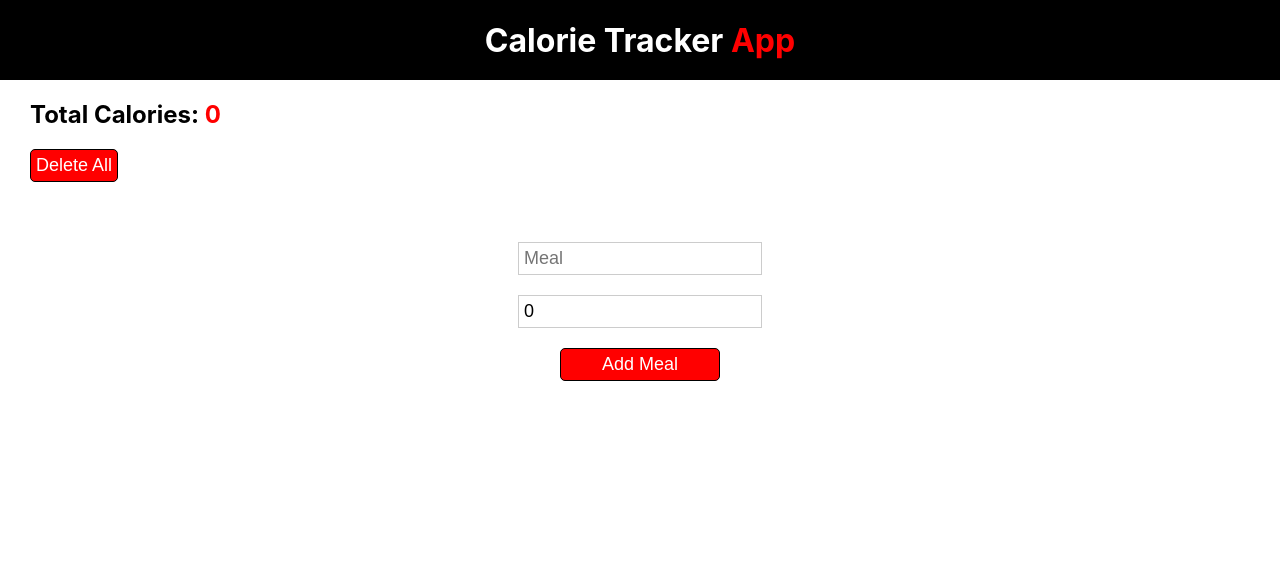
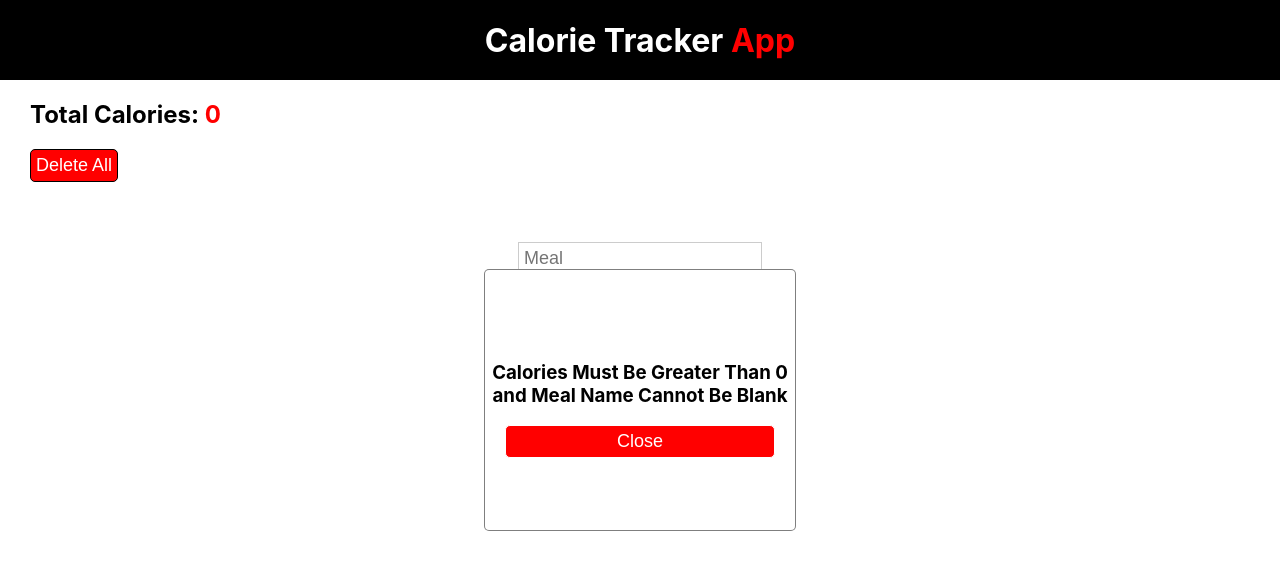
Before and after one commit to jjamieson1152/calorie-tracker-app, a React (Create React App) app: page / in a window 1280 px wide. Both pictures are taken after typing "Sample" into the empty fields and a click on the button "Add Meal". Shown: the top 570 px of the page. Built offline with nearby package versions, Linux system fonts and the light colour scheme.

Commit message:
Modal Component

```diff
--- a/src/App.css
+++ b/src/App.css
@@ -122,3 +122,34 @@ span {
   border: 1px solid black;
   cursor: pointer;
 }
+
+.app__modal {
+  width: 300px;
+  height: 250px;
+  background: white;
+  border: 1px solid rgba(0, 0, 0, 0.5);
+  border-radius: 5px;
+  position: absolute;
+  color: black;
+  top: 50%;
+  left: 50%;
+  transform: translate(-50%, -50%);
+  display: flex;
+  align-items: center;
+  justify-content: center;
+  flex-direction: column;
+  text-align: center;
+  padding: 5px;
+}
+
+.btn__close__modal {
+  padding: 5px;
+  outline: none;
+  text-align: center;
+  font-size: 18px;
+  background: red;
+  color: white;
+  border-radius: 5px;
+  border: 1px solid white;
+  width: 90%;
+}
--- a/src/App.js
+++ b/src/App.js
@@ -5,6 +5,7 @@ import AppControlsCounter from "./components/AppControls/AppControlsCounter";
 import AppControlsDelete from "./components/AppControls/AppControlsDelete";
 import AppControlsInputs from "./components/AppControls/AppControlsInputs";
 import AppMealsList from "./components/AppMealsList/AppMealsList";
+import AppModal from "./components/AppModal/AppModal";
 
 const App = () => {
   const [meals, setMeals] = useState([]);
@@ -23,7 +24,7 @@ const App = () => {
     const newMeals = oldMeals.concat(meal);
 
     if (calories <= 0 || mealName === "") {
-      alert("must not be empty");
+      setOpenModal(true);
     } else {
       setMeals(newMeals);
     }
@@ -42,6 +43,7 @@ const App = () => {
   return (
     <div className="App">
       <AppBar />
+      { openModal ? <AppModal setOpenModal={setOpenModal}/> : ""}
       <AppControlsCounter />
       <AppControlsDelete />
       <AppControlsInputs
--- a/src/components/AppModal/AppModal.js
+++ b/src/components/AppModal/AppModal.js
@@ -1,8 +1,11 @@
 import React from 'react'
 
-const AppModal = () => {
+const AppModal = ({ setOpenModal }) => {
   return (
-    <div>AppModal</div>
+    <div className='app__modal'>
+      <h3>Calories Must Be Greater Than 0 and Meal Name Cannot Be Blank</h3>
+      <button className='btn__close__modal' onClick={() => setOpenModal(false)}>Close</button>
+    </div>
   )
 }
 
```
